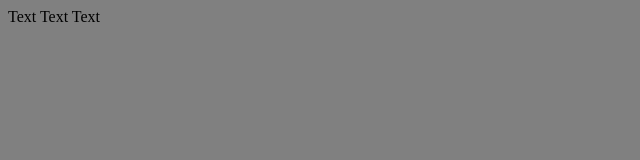
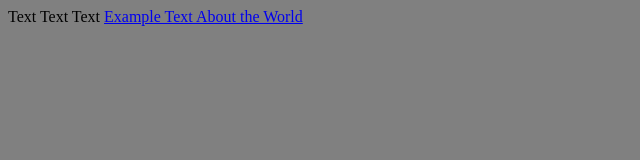
Before and after one commit to athepathfinder/arsenmatovic-dot-com, a plain HTML site: page index.html in a window 1280 px wide. Shown: the whole page, without its empty margins (0-640 px from the left). Drawn offline with Linux system fonts and the light colour scheme.

Commit message:
Update index.html to add a link to article

```diff
--- a/index.html
+++ b/index.html
@@ -8,5 +8,6 @@
 </head>
 <body>
     Text Text Text
+    <a href="/texts/example-text-about-the-world.html">Example Text About the World</a>
 </body>
 </html>
```
